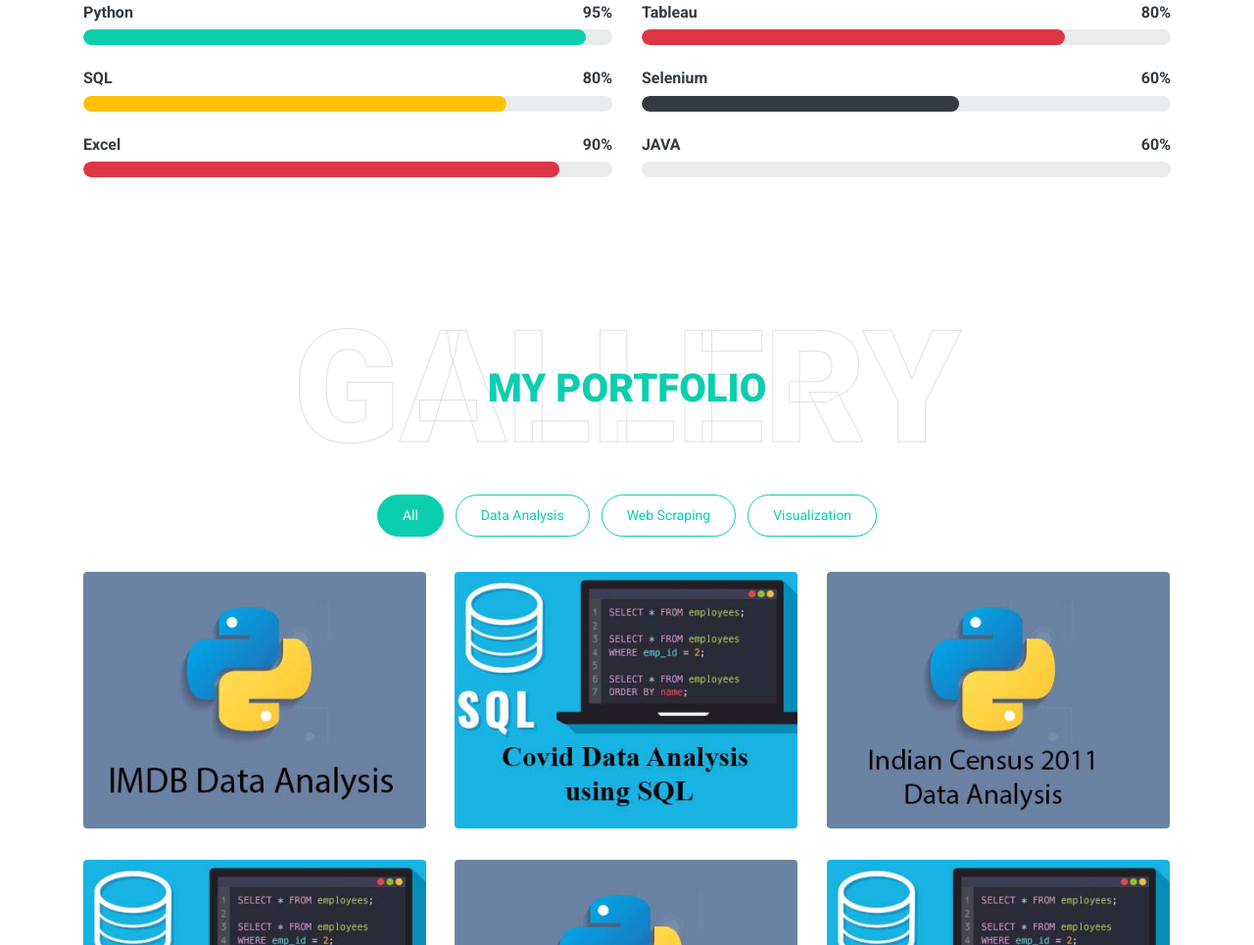
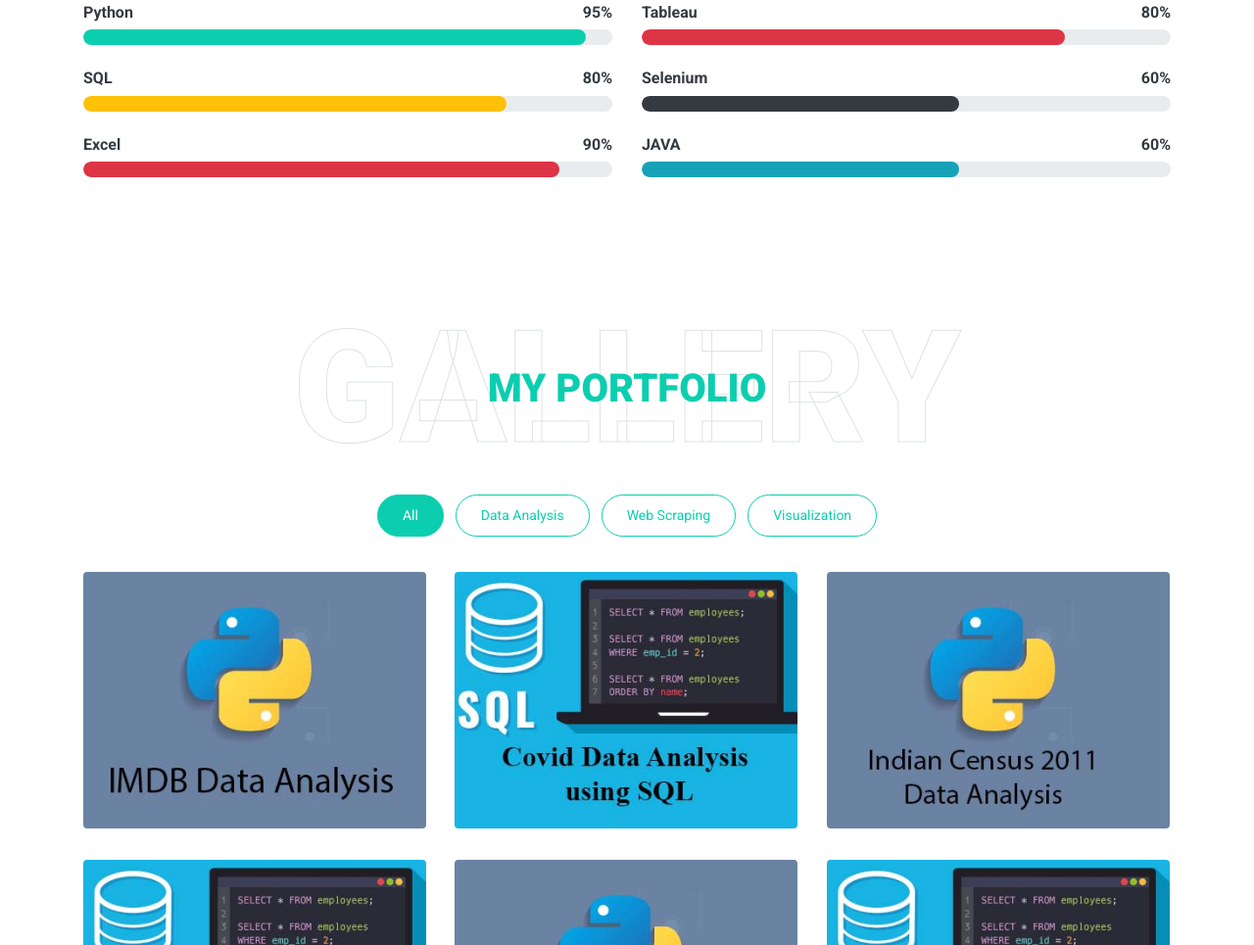
Before and after one commit to j3gad335h/portfolio, a plain HTML site: page index.html in a window 1280 px wide. Shown: the part 2871-3836 px from the top of the page at 98% size. Drawn offline with nearby package versions, Linux system fonts and the light colour scheme.

Commit message:
Update index.html

```diff
--- a/index.html
+++ b/index.html
@@ -272,7 +272,7 @@
                             <h6 class="font-weight-bold">60%</h6>
                         </div>
                         <div class="progress">
-                            <div class="progress-bar bg-info" role="progressbar" aria-valuenow="0" aria-valuemin="0" aria-valuemax="100"></div>
+                            <div class="progress-bar bg-info" role="progressbar" aria-valuenow="60" aria-valuemin="0" aria-valuemax="100"></div>
                         </div>
                     </div>
                 </div>
```
